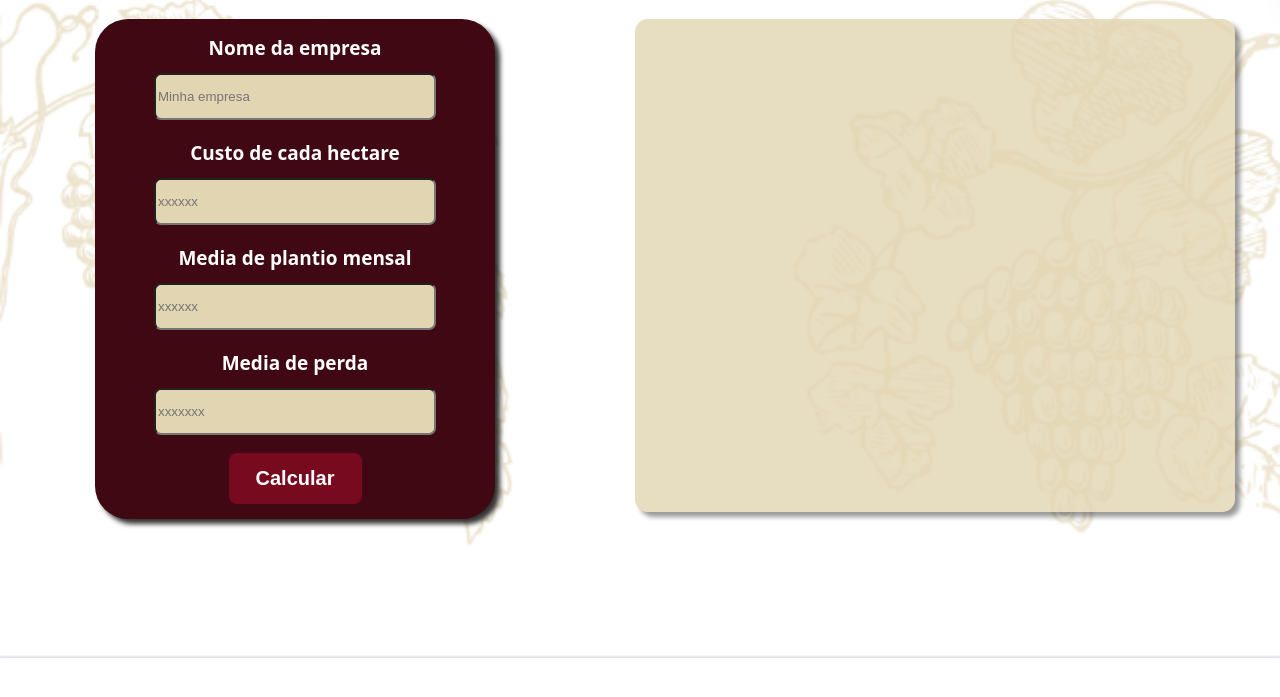
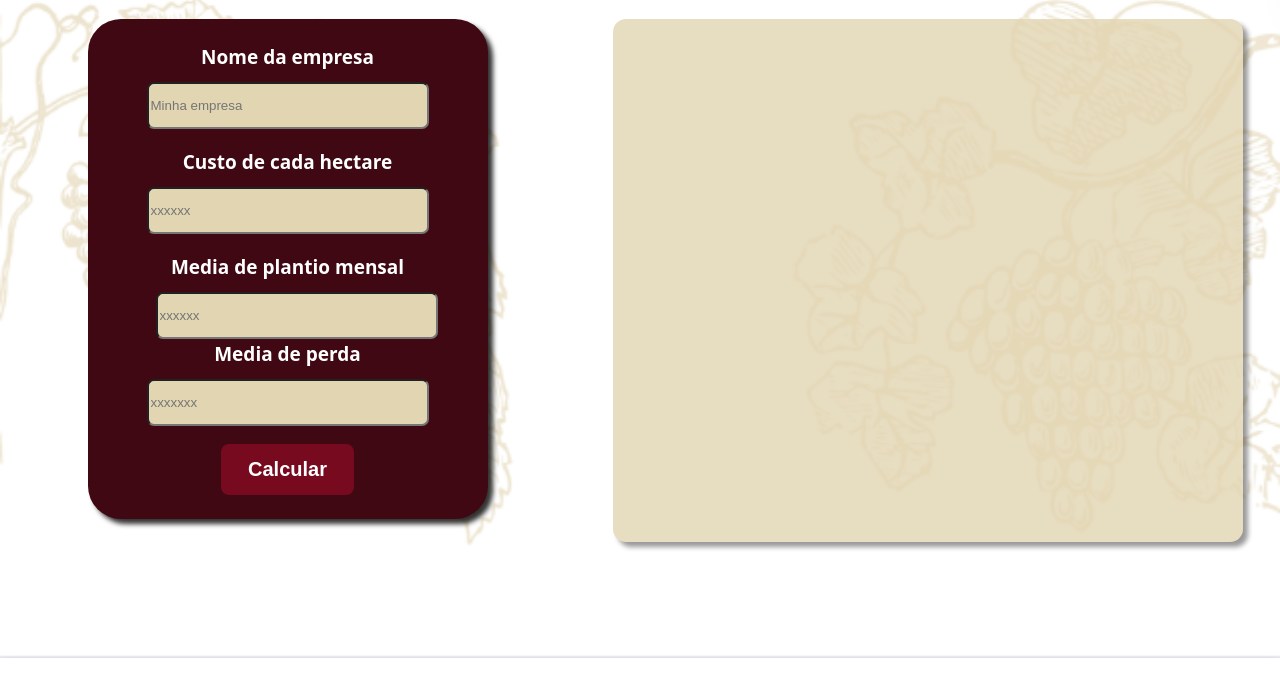
Before and after one commit to EdsonUso/VITTEC, a plain HTML site: page CALCULADORAF/Calculadora-ref/calcRef.html in a window 1280 px wide. Shown: the part 67-764 px from the top of the page. Drawn offline with Linux system fonts and the light colour scheme.

Commit message:
arrumando resultado

```diff
--- a/CALCULADORAF/Calculadora-ref/assets/style.css
+++ b/CALCULADORAF/Calculadora-ref/assets/style.css
@@ -70,6 +70,20 @@ body {
     align-items: center;
 }
 
+.button-input{
+    width: 113%;
+    display: flex;
+    flex-direction: row;
+    justify-content: center;
+    align-items: center;
+    margin-left: 18px;
+}
+
+.button-input button{
+    width: 36px;
+    height: 35px;
+}
+
 .titulo-input {
     color: #fff;
     font-size: 19px;
@@ -114,4 +128,5 @@ button{
     font-size: 20px;
     opacity: 0.8;
     box-shadow: 5px 5px 5px rgba(0, 0, 0, 0.5);
+    padding: 15px
 }
--- a/CALCULADORAF/Calculadora-ref/calcRef.html
+++ b/CALCULADORAF/Calculadora-ref/calcRef.html
@@ -32,8 +32,9 @@
                         <h2 class="titulo-input">
                             Media de plantio mensal
                         </h2>
-                        <input id="input_plantio" placeholder="xxxxxx"> <br>
-
+                        <div class="button-input">
+                            <input id="input_plantio" placeholder="xxxxxx"> <br>
+                        </div>
                         <h2 class="titulo-input">
                             Media de perda
                         </h2>
@@ -63,7 +64,7 @@
         var porcentagem = (perca / plantio) * 100
 
         ExibirCalculo.innerHTML = `Olá ${nomeEmpresa}, atualmente, você possui uma média de plantio de ${plantio} unidades por hectare,
-           <br> onde R$${prejuizo} são perdidos em cada um. Dentre do prejuízo, pode conter percas que provém de algumas doenças fúngicas que afetam a plantação, ou por conta da temperatura e umidade que afetam o Terroir do plantio.
+           <br> onde R$${prejuizo} são perdidos em cada um. Dentro do prejuízo, pode conter percas que provém de algumas doenças fúngicas que afetam a plantação, ou por conta da temperatura e umidade que afetam o Terroir do plantio.
             <br> Com base no nosso projeto, podemos reduzir a sua perca em até ${porcentagem}% por hectare, monitorando a umidade e temperatura de todo o seu plantio!`
     }
 </script>
```
